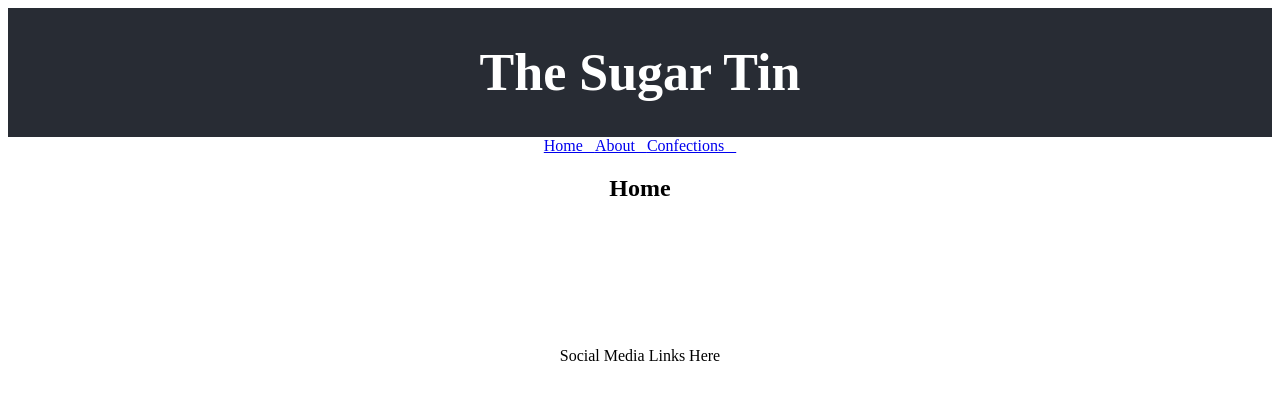
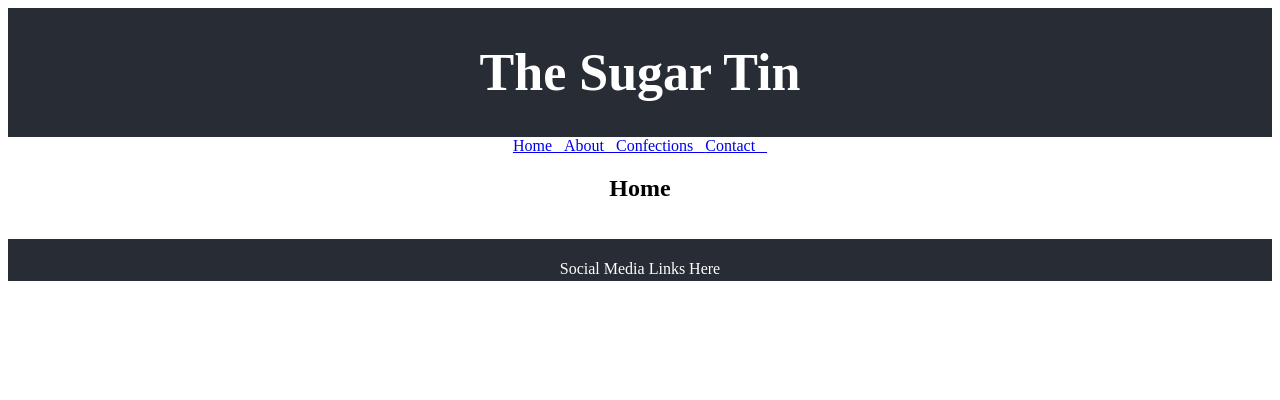
Before and after one commit to nemesismon/the-sugar-tin, a React (Create React App) app: page / in a window 1280 px wide. Shown: the top 400 px of the page. Built offline with nearby package versions, Linux system fonts and the light colour scheme.

Commit message:
Created and added styling to footer to future home of social media links

```diff
--- a/src/Components/App.css
+++ b/src/Components/App.css
@@ -36,3 +36,10 @@
     transform: rotate(360deg);
   }
 }
+
+footer {
+  text-align: center;
+  padding: 3px;
+  background-color: #282c34;
+  color: white;
+}
--- a/src/Components/App.js
+++ b/src/Components/App.js
@@ -22,22 +22,24 @@ function App() {
           <Route exact path="/about">
             <About />
           </Route>
+          <Route exact path="/confections">
+            <Confections />
+          </Route>
+          <Route exact path="/contact">
+            <Contact />
+          </Route>
           <Route exact path="/">
             <Home />
           </Route>
-          <Route exact path="/confections">
-            <Confections />
-          </Route>
+
         </Switch>
 
         <br></br>
-        <br></br>
-        <br></br>
-        <br></br>
-        <br></br>
-        <br></br>
-        <br></br>
-        Social Media Links Here
+        <footer>
+          <br></br>
+          Social Media Links Here
+          <br></br>
+        </footer>
       </div>
     </div>
   );
--- a/src/Components/NavBar.js
+++ b/src/Components/NavBar.js
@@ -20,6 +20,11 @@ return (
         exact>
             Confections &ensp;
     </NavLink>
+    <NavLink
+        to="/contact"
+        exact>
+            Contact &ensp;
+        </NavLink>
     </div>
 )
 
```
